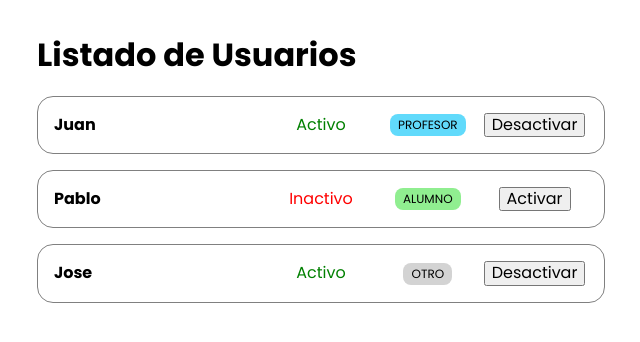
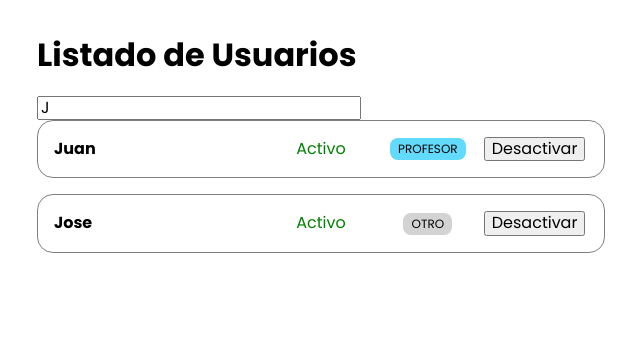
Before and after one commit to jmhs11/learnthis-react, a React (Vite) app: page / in a window 1280 px wide. Shown: the top 342 px of the page, without its empty margins (319-959 px from the left). Built offline with nearby package versions, Linux system fonts and the light colour scheme.

Commit message:
Eventos y formularios section

```diff
--- a/src/components/UsersList.jsx
+++ b/src/components/UsersList.jsx
@@ -1,14 +1,31 @@
+import { useState } from 'react';
 import UserRow from './UserRow';
 import style from './UsersList.module.css';
 
 const UsersList = ({ users, children }) => {
-	const usersRendered = users.map(user => (
-		<UserRow key={user.name} {...user} />
-	));
+	const [search, setSearch] = useState('J');
+
+	const usersFiltered = search
+		? users.filter(user =>
+				user.name.toLowerCase().startsWith(search.toLowerCase())
+		  )
+		: users;
+
+	const usersRendered = usersFiltered.length ? (
+		usersFiltered.map(user => <UserRow key={user.name} {...user} />)
+	) : (
+		<p>No hay usuarios</p>
+	);
 
 	return (
 		<div className={style.list}>
 			{children}
+			<input
+				type='text'
+				name='search'
+				value={search}
+				onChange={ev => setSearch(ev.target.value)}
+			/>
 			{usersRendered}
 		</div>
 	);
```
